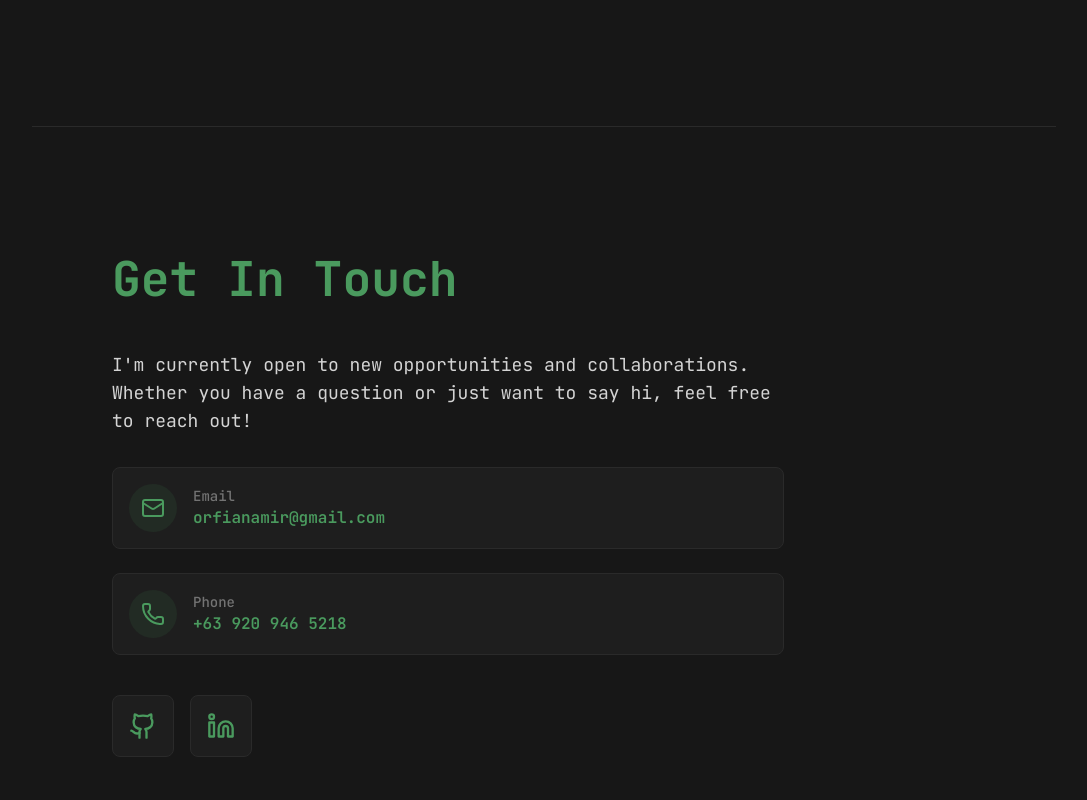
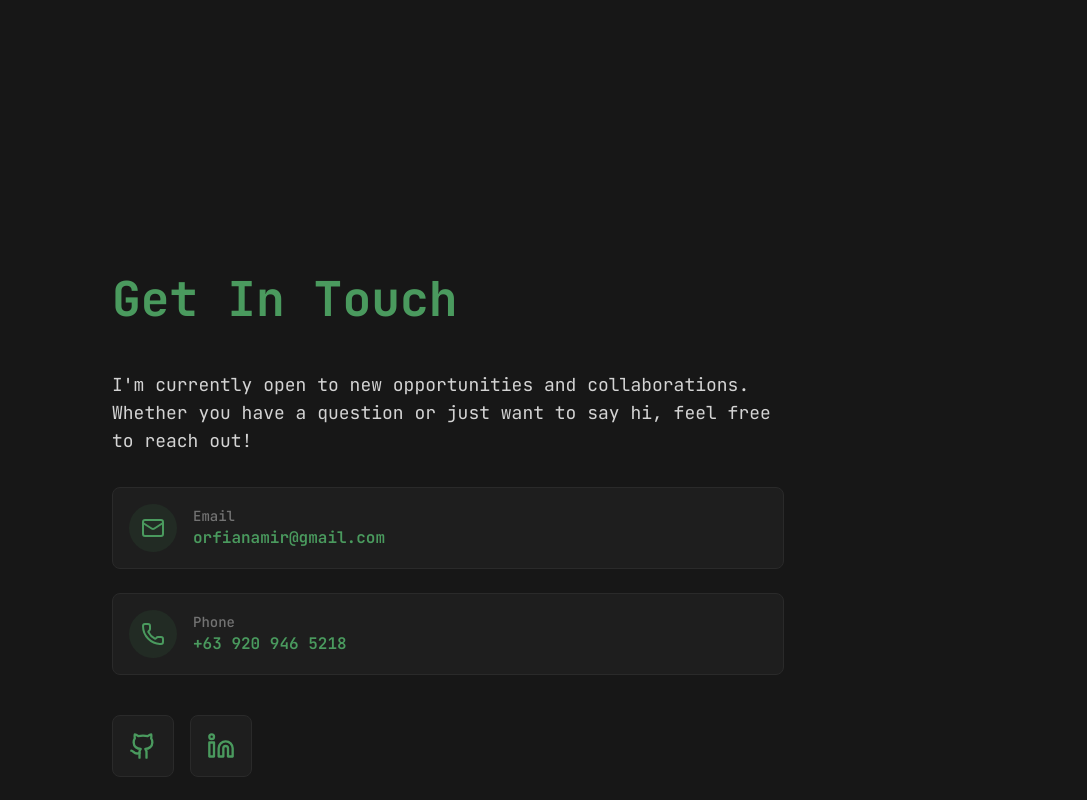
Before and after one commit to Mir-2002/portfolio-site, a Next.js app: page / in a window 1280 px wide. Shown: the part 2080-2880 px from the top of the page, without its empty margins (96-1183 px from the left). Built offline with nearby package versions, Linux system fonts and the light colour scheme.

Commit message:
Use latest linkedin profile

```diff
--- a/components/contacts-section/page.tsx
+++ b/components/contacts-section/page.tsx
@@ -6,7 +6,7 @@ export default function Contact() {
   return (
     <section
       id="contact"
-      className="w-full py-24 lg:py-32 px-10 md:px-20 flex flex-col border-t border-border"
+      className="min-h-screen w-full py-20 px-10 md:px-20 flex flex-col justify-center"
     >
       <h2 className="text-4xl md:text-5xl font-bold text-accent mb-12">
         Get In Touch
@@ -67,7 +67,7 @@ export default function Contact() {
             </Link>
 
             <Link
-              href="https://linkedin.com/in/ahmer-macasindel"
+              href="https://www.linkedin.com/in/ahmer-macasindel-a02280331/"
               target="_blank"
               rel="noopener noreferrer"
               className="p-4 bg-surface border border-border rounded-lg hover:border-accent/40 hover:bg-surface-hover transition-all duration-300 group"
```
